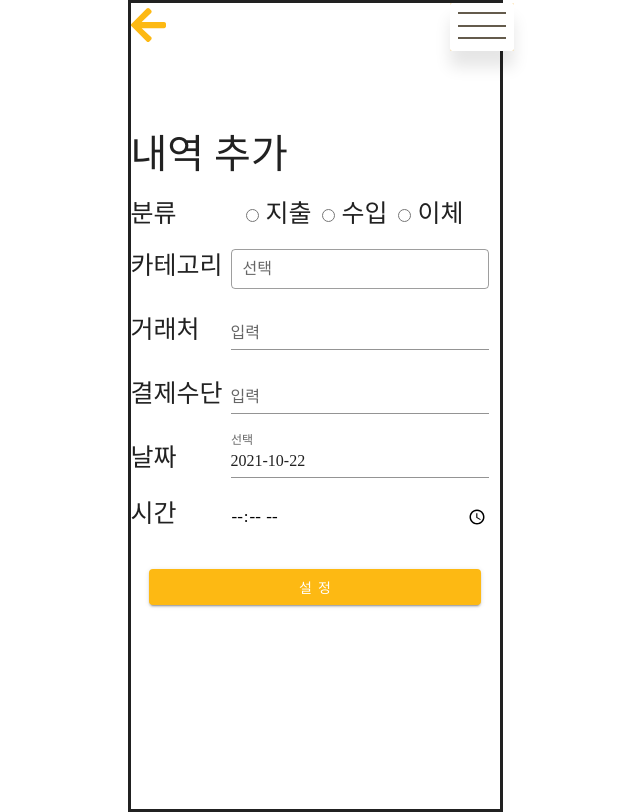
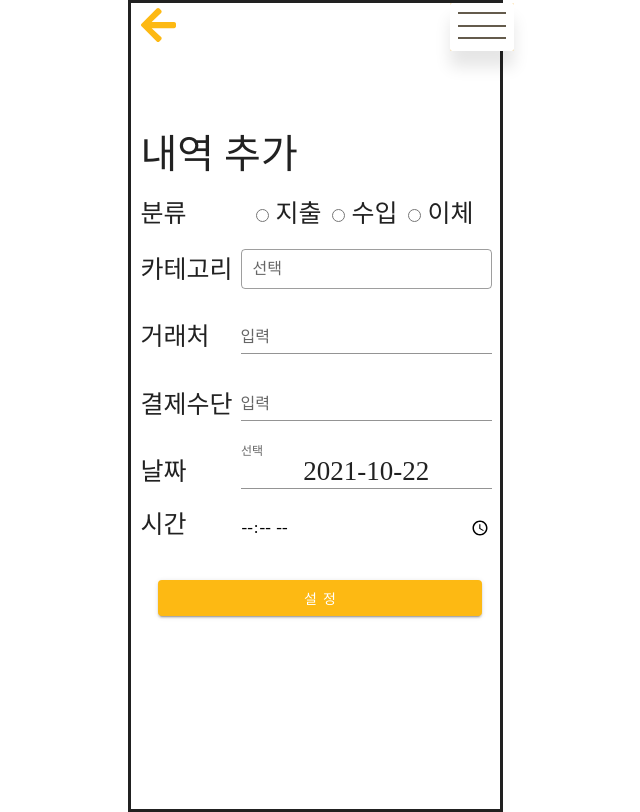
Before and after one commit to KB-37-Paldo/paldo, a Vue app: page /spending/update in a window 1280 px wide. Shown: the whole page, without its empty margins (325-965 px from the left). Built offline with nearby package versions, Linux system fonts and the light colour scheme; some icons are missing; a web font is replaced by a local one; what vue-sweetalert2 would draw is missing.

Commit message:
[UPDATE] Extra Work

```diff
--- a/src/components/budget/AnalysisTopSection.vue
+++ b/src/components/budget/AnalysisTopSection.vue
@@ -2,7 +2,7 @@
   <div>
     <div class="mini__font">10월 지출</div>
     <div class="main__money__font">610,000원</div>
-    <hr style="margin-left: 15px; margin-top: 10px;" />
+    <hr style=" margin-top: 10px;" />
   </div>
 </template>
 
--- a/src/components/budget/MonthPicker.vue
+++ b/src/components/budget/MonthPicker.vue
@@ -1,6 +1,4 @@
 <template>
-  <v-row>
-    <v-col cols="11" sm="3">
   <v-menu
     ref="menu"
     v-model="menu"
@@ -31,8 +29,6 @@
       </v-btn>
     </v-date-picker>
   </v-menu>
-    </v-col>
-  </v-row>
 </template>
 
 <script>
--- a/src/components/budget/SpendingUpdateForm.vue
+++ b/src/components/budget/SpendingUpdateForm.vue
@@ -5,10 +5,24 @@
         분류
       </div>
       <div id="radio" class="add-button-section">
-        <input type="radio" id="spend" name="contact" value="지출" required />
+        <input
+          type="radio"
+          id="spend"
+          name="contact"
+          value="지출"
+          required
+          v-model="addSpendingInfo.type"
+        />
         <label for="spend" class="add-button-padding">지출</label>
 
-        <input type="radio" id="income" name="contact" value="수입" required />
+        <input
+          type="radio"
+          id="income"
+          name="contact"
+          value="수입"
+          required
+          v-model="addSpendingInfo.type"
+        />
         <label for="income" class="add-button-padding">수입</label>
 
         <input
@@ -17,6 +31,7 @@
           name="contact"
           value="이체"
           required
+          v-model="addSpendingInfo.type"
         />
         <label for="transfer" class="add-button-padding">이체</label>
       </div>
@@ -33,6 +48,7 @@
           dense
           outlined
           aria-required="true"
+          v-model="addSpendingInfo.category"
         ></v-select>
       </div>
     </div>
@@ -42,7 +58,11 @@
         거래처
       </div>
       <div class="text-section">
-        <v-text-field label="입력" aria-required="true"></v-text-field>
+        <v-text-field
+          label="입력"
+          aria-required="true"
+          v-model="addSpendingInfo.store"
+        ></v-text-field>
       </div>
     </div>
 
@@ -51,7 +71,11 @@
         결제수단
       </div>
       <div class="text-section">
-        <v-text-field label="입력" aria-required="true"></v-text-field>
+        <v-text-field
+          label="입력"
+          aria-required="true"
+          v-model="addSpendingInfo.means"
+        ></v-text-field>
       </div>
     </div>
 
@@ -88,14 +112,18 @@
         시간
       </div>
       <div class="date-picker-section">
-        <input type="time" class="date-picker" required />
+        <input
+          type="time"
+          class="date-picker"
+          required
+          v-model="addSpendingInfo.time"
+        />
       </div>
     </div>
     <div class="success-button-section">
       <v-btn
         class="setting-button"
         style="background-color: rgb(253,185,19); color: white; width: 90%"
-        type="submit"
         elevation="2"
         @click="addSpending"
         >설 정</v-btn
@@ -108,6 +136,13 @@
 export default {
   methods: {
     addSpending() {
+      if (
+        this.addSpendingInfo.type &&
+        this.addSpendingInfo.category &&
+        this.addSpendingInfo.store &&
+        this.addSpendingInfo.means &&
+        this.addSpendingInfo.time
+      ) {
         this.$swal({
           title: "내역 추가",
           icon: "success",
@@ -115,6 +150,7 @@ export default {
         this.$router.push({
           name: "SpendingPage",
         });
+      }
     },
   },
   data: () => ({
@@ -139,6 +175,13 @@ export default {
       "교육",
       "의료",
     ],
+    addSpendingInfo: {
+      type: "",
+      category: "",
+      store: "",
+      means: "",
+      time: "",
+    },
   }),
 };
 </script>
--- a/src/css/index.css
+++ b/src/css/index.css
@@ -460,6 +460,11 @@ html {
   display: inline;
 }
 
+.v-text-field input {
+  font-size: 27px;
+  text-align: center;
+}
+
 .mini-font-section {
   margin-top: 5px;
   position: relative;
--- a/src/sass/components/_budget.scss
+++ b/src/sass/components/_budget.scss
@@ -15,6 +15,11 @@
   left: 252px;
   bottom: 60px;
   display: inline;
+}
+
+.v-text-field input {
+  font-size: 27px;
+  text-align: center;
 }
 
 // .analysis-button {
--- a/src/views/budget/AnalysisPage.vue
+++ b/src/views/budget/AnalysisPage.vue
@@ -1,5 +1,5 @@
 <template>
-  <div>
+  <div class="pl__ten">
     <div>
       <span class="color__gray pointer" @click="goSpending">
         <i class="fas fa-arrow-left"></i>
--- a/src/views/budget/BudgetSettingPage.vue
+++ b/src/views/budget/BudgetSettingPage.vue
@@ -1,33 +1,29 @@
 <template>
-  <div>
+  <div class="pl__ten">
     <div>
-      <span class="color__gray pointer"
-      @click="goBudHome"
-      >
+      <span class="color__gray pointer" @click="goBudHome">
         <i class="fas fa-arrow-left"></i>
       </span>
     </div>
-    <BudgetSettingForm/>
+    <BudgetSettingForm />
   </div>
 </template>
 
 <script>
-import BudgetSettingForm from '@/components/budget/BudgetSettingForm.vue';
+import BudgetSettingForm from "@/components/budget/BudgetSettingForm.vue";
 
 export default {
   components: {
-      BudgetSettingForm
+    BudgetSettingForm,
   },
   methods: {
     goBudHome() {
       this.$router.push({
-        name:'BudgetPage'
-      })
-    }
-  }
-}
+        name: "BudgetPage",
+      });
+    },
+  },
+};
 </script>
 
-<style>
-
-</style>
+<style></style>
--- a/src/views/budget/SpendingUpdatePage.vue
+++ b/src/views/budget/SpendingUpdatePage.vue
@@ -1,5 +1,5 @@
 <template>
-  <div>
+  <div class="pl__ten">
     <div>
       <span class="color__gray pointer" @click="goSpending">
         <i class="fas fa-arrow-left"></i>
```
Also changed, not shown: 1 other file (tests, documents, lock files or other folders). Lines whose indentation alone changed are shown as unchanged.
